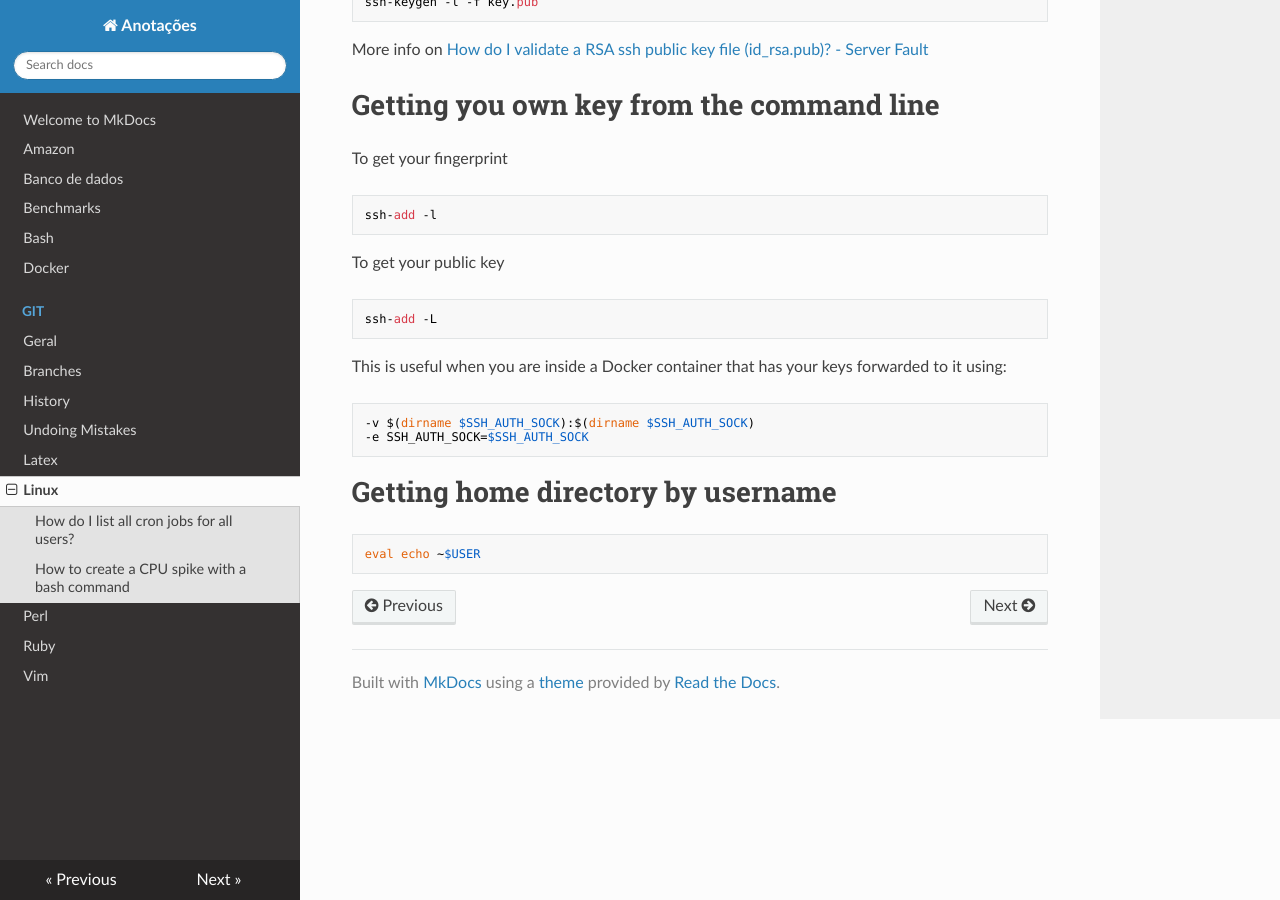
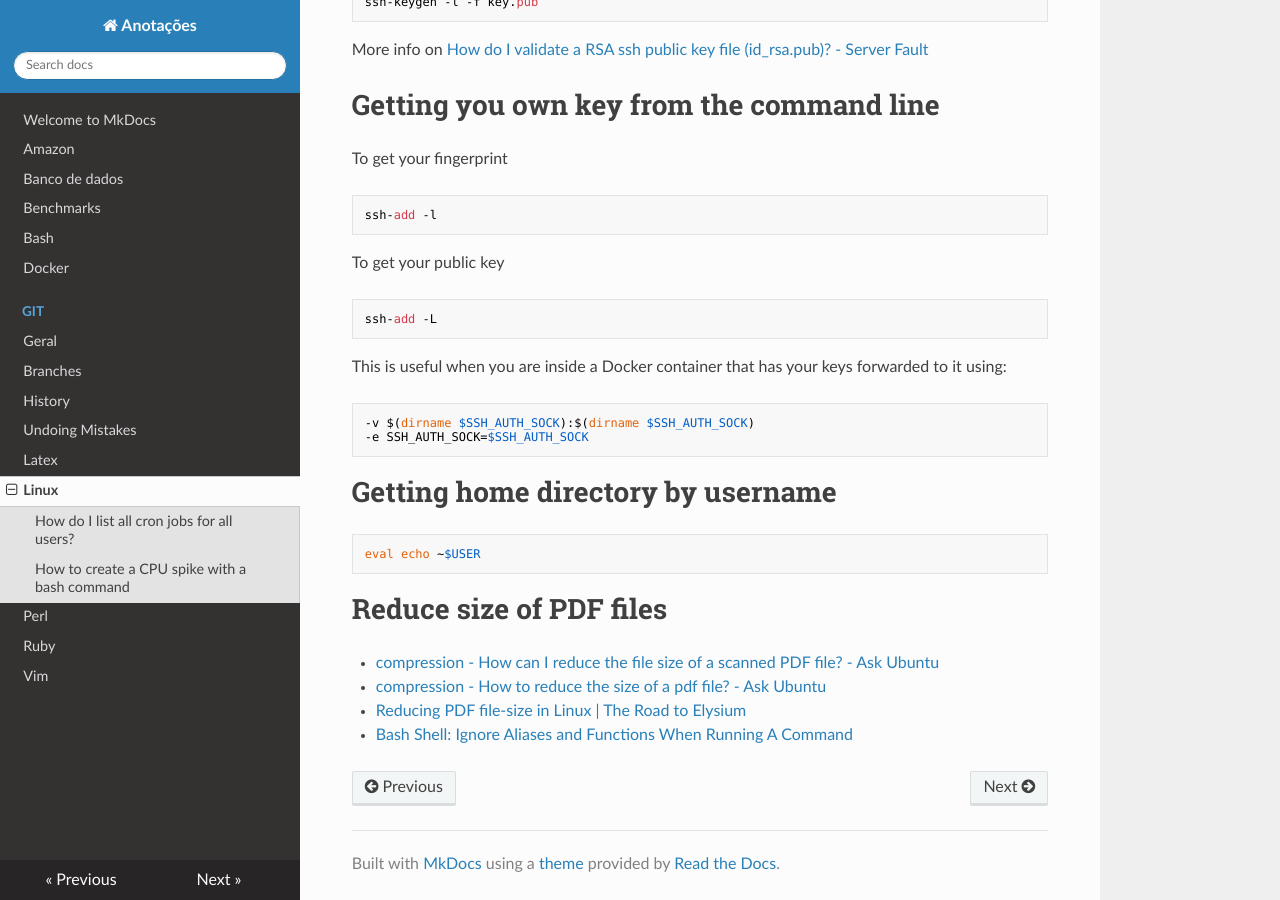
Before and after one commit to hposca/useful_notes, an MkDocs documentation site: the page built from docs/linux.md, in a window 1280 px wide and 900 px high, scrolled down 5702 px. Built offline with MkDocs 1.6.1, drawn with Linux system fonts in a browser that asks for light colours; nearby versions of some CDN libraries; old or Windows-style settings are respelled for this version of MkDocs.

Commit message:
How to reduce the size of PDF documents

```diff
--- a/docs/linux.md
+++ b/docs/linux.md
@@ -272,3 +272,10 @@ This is useful when you are inside a Docker container that has your keys forward
 # Getting home directory by username
 
     eval echo ~$USER
+
+# Reduce size of PDF files
+
+- [compression - How can I reduce the file size of a scanned PDF file? - Ask Ubuntu](http://askubuntu.com/questions/113544/how-can-i-reduce-the-file-size-of-a-scanned-pdf-file)
+- [compression - How to reduce the size of a pdf file? - Ask Ubuntu](http://askubuntu.com/questions/207447/how-to-reduce-the-size-of-a-pdf-file)
+- [Reducing PDF file-size in Linux | The Road to Elysium](http://jorge.fbarr.net/2012/11/29/reducing-pdf-file-size-in-linux/)
+- [Bash Shell: Ignore Aliases and Functions When Running A Command](http://www.cyberciti.biz/faq/ignore-shell-aliases-functions-when-running-command/)
```
